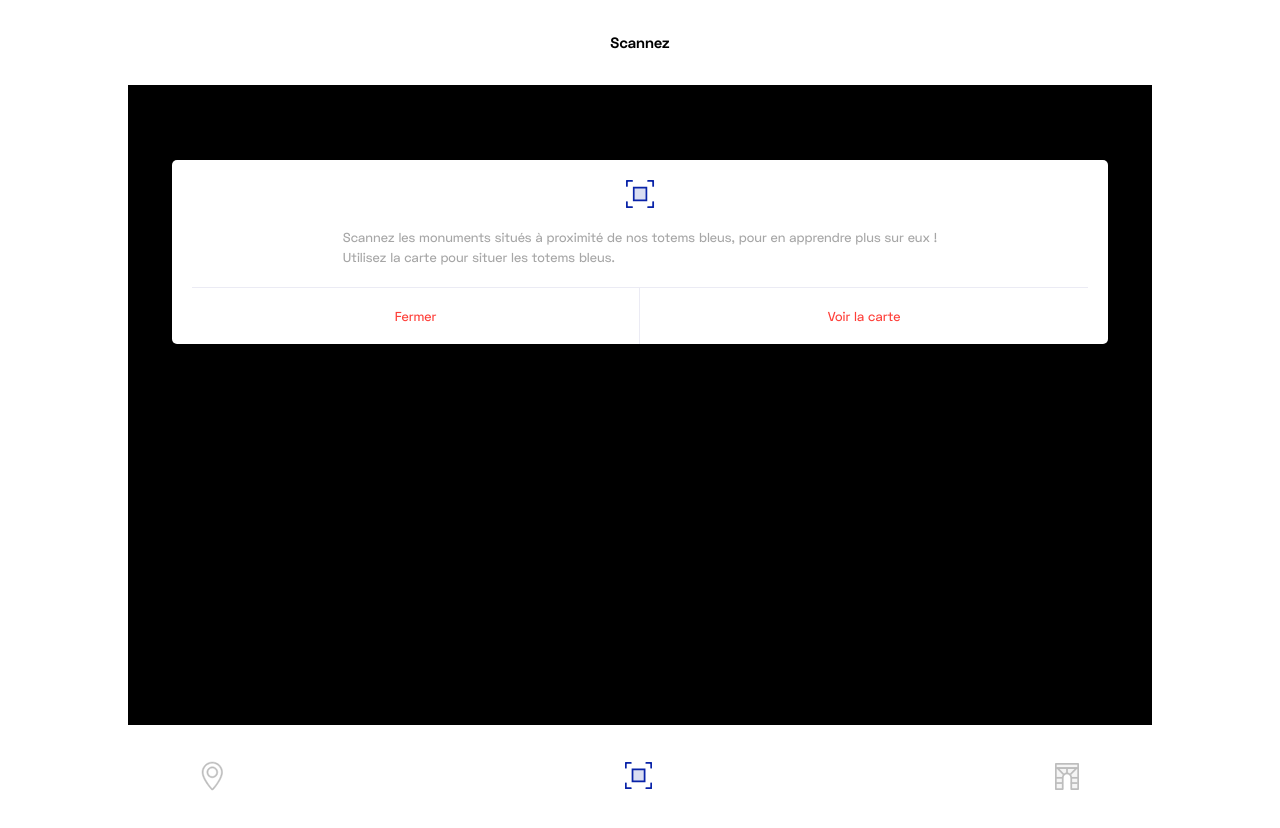
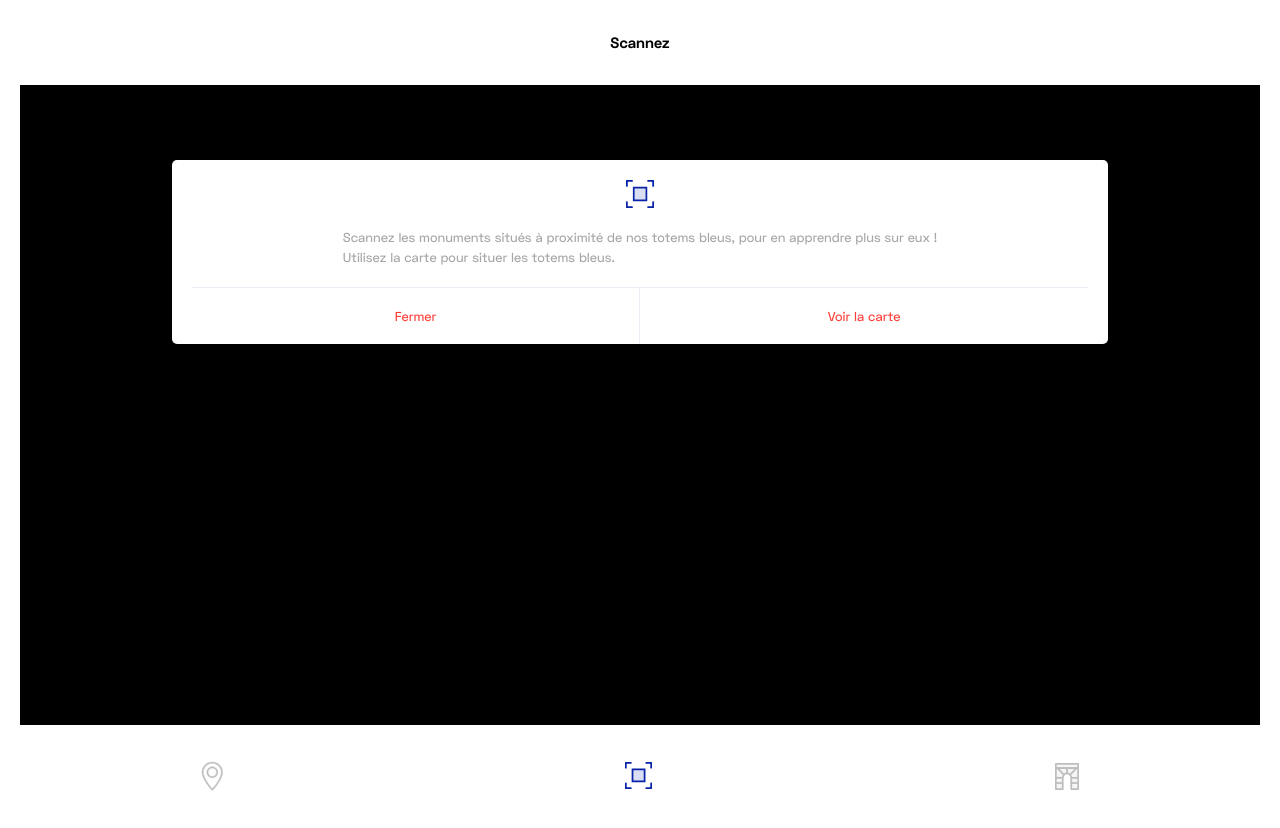
Before and after one commit to HubM/POC-CDP, a React (Create React App) app: page /#/camera in a window 1280 px wide. Built offline with nearby package versions, Linux system fonts and the light colour scheme; the HTML template or start-up script is replaced by a standard one; what clarifai, google-maps-react would draw is missing.

Commit message:
:zap: improving componentWillUnmount + redirect dev mode cam to maps

```diff
--- a/src/CameraPhoto.js
+++ b/src/CameraPhoto.js
@@ -33,7 +33,8 @@ export class CameraPhoto extends React.Component {
     })
     .then(response => {
       if (response.data.message) {
-        alert('Merci de tester cette fonctionnalité en production ! 😀')
+        alert('Merci de tester cette fonctionnalité en production ! 😀');
+        this.props.history.push("/");
       } else {
         appClarifai.models.initModel({id: 'patrimoine', version: "c26939103823474eb04d28bde0cd5b9e"}).then(customModel => {
           return customModel.predict("https://cdp2021.herokuapp.com/out.jpg");
--- a/src/GMap.js
+++ b/src/GMap.js
@@ -339,9 +339,7 @@ export class GPS extends Component {
           </nav>
         </footer>
         </div>
-    }
-
-    else {
+    } else {
       view =
       <div className={'loadingMap'}>
         <LoaderMap />
@@ -356,7 +354,9 @@ export class GPS extends Component {
   }
 
   componentWillUnmount() {
-    navigator.geolocation.clearWatch(this.state.intervalId);
+    if (this.props.history.location.pathname !== "/") {
+      navigator.geolocation.clearWatch(this.state.intervalId);
+    }
   }
 }
 
--- a/src/styles/index.scss
+++ b/src/styles/index.scss
@@ -51,10 +51,15 @@ section {
 }
 
 .backgroundBlackCamera{
-    width: 80%;
+    width: 100%;
     margin: 0 auto;
     height: 640px;
     background-color: black;
+
+
+    @media screen and (min-width: 374px) {
+        width: calc(100% - 40px);
+    }
 }
 
 .notification {
```
